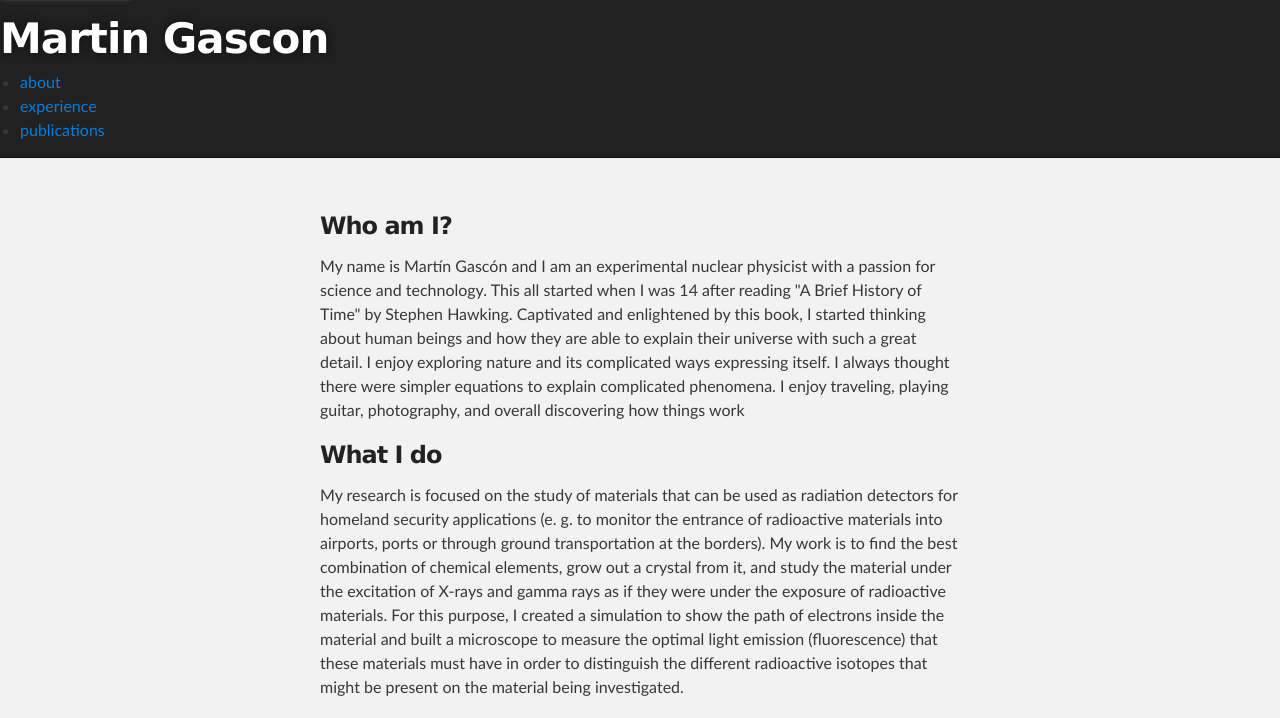
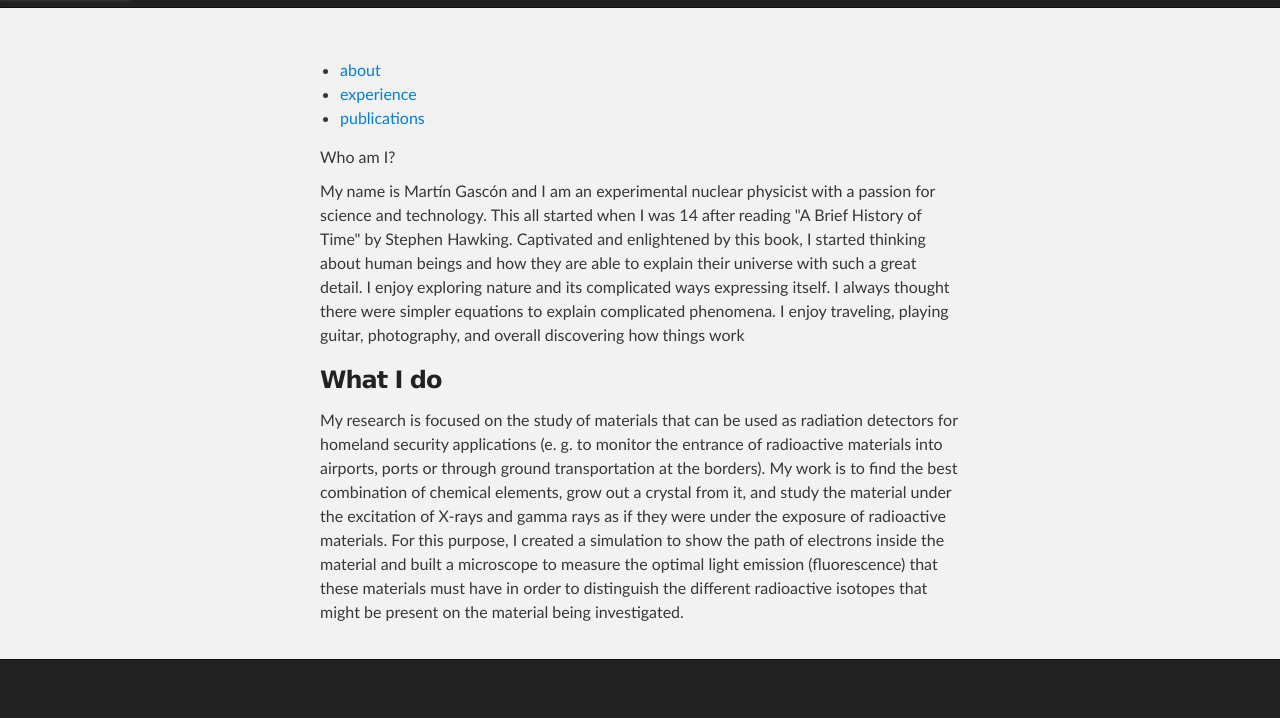
Before and after one commit to martingascon/martingascon.github.io, a plain HTML site: page index.html in a window 1280 px wide. Shown: the part 258-976 px from the top of the page. Drawn offline with Linux system fonts and the light colour scheme.

Commit message:
Update index.html

```diff
--- a/index.html
+++ b/index.html
@@ -28,12 +28,7 @@
     <!-- SIDE BAR -->
     <div class="meny">
       <img src="images/mg.jpg" alt="Martin Gascon" draggable="false">
-      <h1 id="project_title">Martin Gascon</h1>
-      <ul>
-        <li><a href="http://martingascon.com/about-me.html">about</a></li>
-        <li><a href="http://mitchjlee.com/experience">experience</a></li>
-        <li><a href="http://www.martingascon.com/peer-reviewed-publications.html">publications</a></li>
-      </ul>
+
     </div>
 
     <div class="meny-arrow"></div>
@@ -43,7 +38,16 @@
     <div id="main_content_wrap" class="outer">
       <section id="main_content" class="inner">
         <h3>
+      <h1 id="project_title"></h1>
+      <ul>
+        <li><a href="http://martingascon.com/about-me.html">about</a></li>
+        <li><a href="http://mitchjlee.com/experience">experience</a></li>
+        <li><a href="http://www.martingascon.com/peer-reviewed-publications.html">publications</a></li>
+      </ul>
+
 <a id="welcome-to-github-pages" class="anchor" href="#welcome-to-github-pages" aria-hidden="true"><span class="octicon octicon-link"></span></a>Who am I?</h3>
+
+
 <p> My name is Martín Gascón and I am an experimental nuclear physicist with  a passion for science and technology. This all started when I was 14 after reading "A Brief History of Time" by Stephen Hawking. Captivated and enlightened by this book, I started thinking about human beings and how they are able to explain their universe with such a great detail. I enjoy exploring nature and its complicated ways expressing itself. I always thought there were simpler equations to explain complicated phenomena. I enjoy traveling, playing guitar, photography, and overall discovering how things work </p>
 
 <h3>
```
